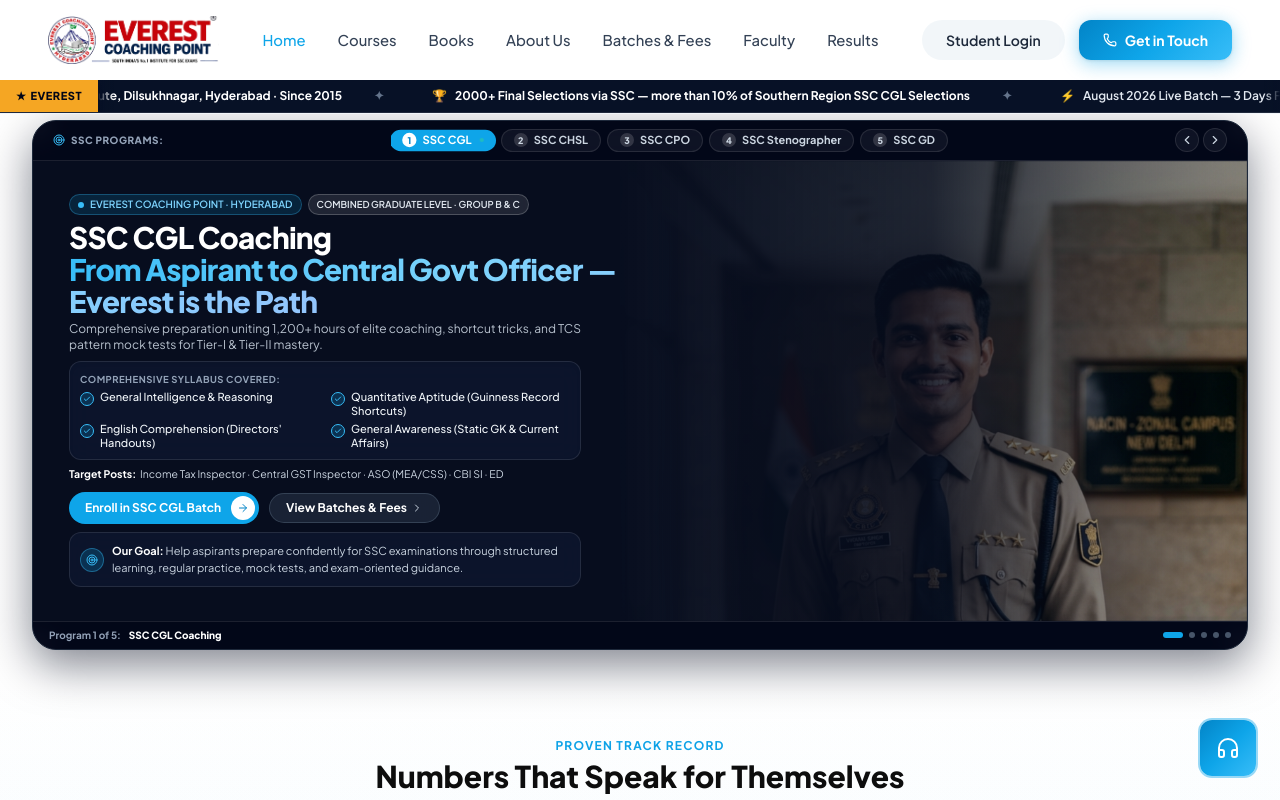
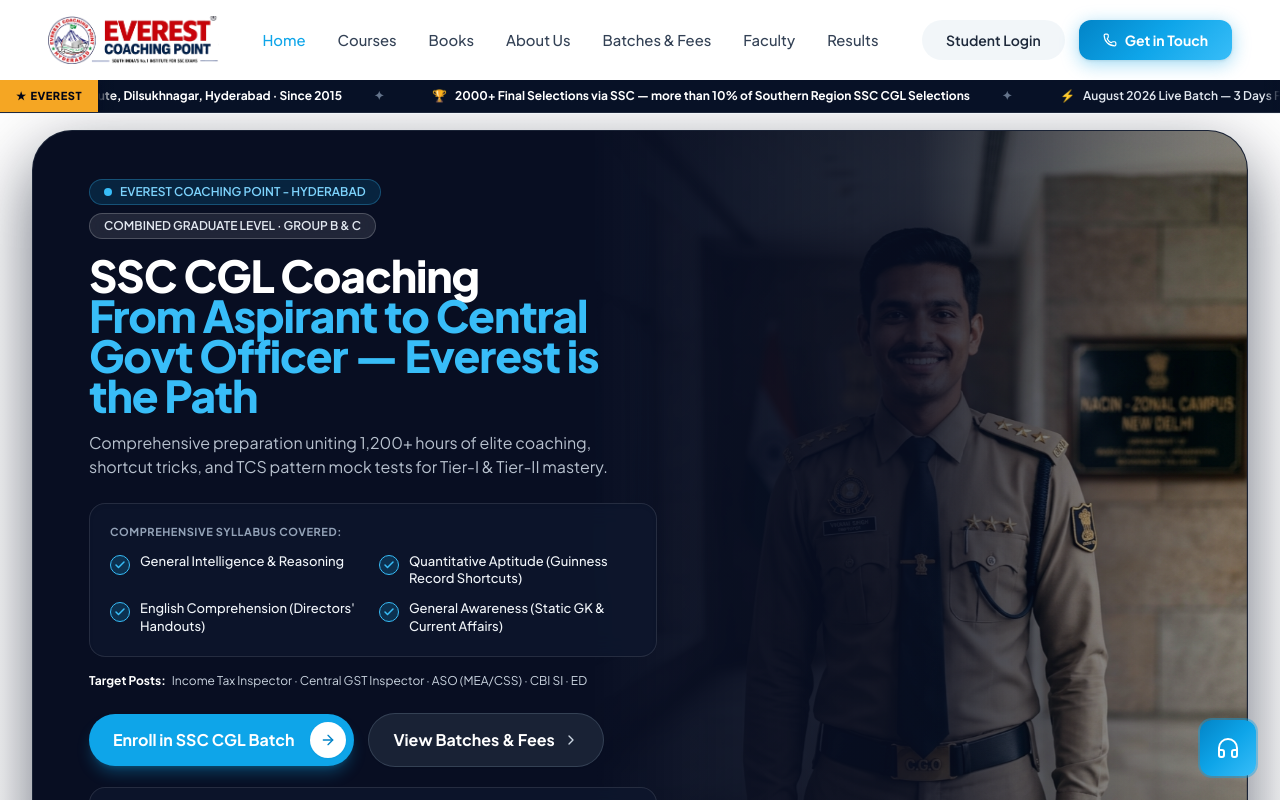
Before and after one commit to hemcharanmopidevi/everest-impact, a Next.js app: page / in a window 1280 px wide. Shown: the top 800 px of the page. Built offline with nearby package versions, Linux system fonts and the light colour scheme.

Commit message:
feat(hero): align hero banner 1:1 with user mockup, removing top/bottom header bars

```diff
--- a/src/components/hero-slider.tsx
+++ b/src/components/hero-slider.tsx
@@ -128,184 +128,122 @@
 
   return (
     <section
-      className="relative w-full px-3 sm:px-6 lg:px-8 pt-1 pb-4 md:pt-1.5 md:pb-6"
+      className="relative w-full px-3 sm:px-6 lg:px-8 py-3 md:py-4"
       onMouseEnter={() => setIsPaused(true)}
       onMouseLeave={() => setIsPaused(false)}
     >
-      <div className="mx-auto max-w-[1360px]">
-        {/* Main Hero Card Container (Tight cinematic dark banner) */}
-        <div className="relative overflow-hidden rounded-2xl sm:rounded-3xl bg-[#070d1e] text-white shadow-[0_15px_45px_rgba(3,10,30,0.5)] border border-slate-800">
+      <div className="mx-auto max-w-[1400px]">
+        {/* Main Hero Card Container matching mockup 1:1 */}
+        <div className="group relative overflow-hidden rounded-[1.75rem] sm:rounded-[2.25rem] lg:rounded-[2.5rem] bg-[#080e22] text-white shadow-[0_25px_70px_rgba(3,10,30,0.6)] border border-slate-800/80">
 
-          {/* ================= TOP COURSE TABS BAR ================= */}
-          <div className="border-b border-white/10 bg-slate-950/75 backdrop-blur-md px-3 sm:px-5 py-1.5">
-            <div className="flex items-center justify-between gap-3">
-              <span className="hidden lg:inline-flex items-center gap-1.5 text-[10px] font-black uppercase tracking-wider text-slate-400 shrink-0">
-                <Target className="size-3 text-sky-400" />
-                <span>SSC Programs:</span>
-              </span>
-
-              {/* 5 Program Clickable Tabs */}
-              <div className="flex items-center gap-1 sm:gap-1.5 overflow-x-auto no-scrollbar py-0.5 w-full lg:w-auto">
-                {sscCourses.map((course, idx) => {
-                  const isActive = idx === currentIdx;
-                  return (
-                    <button
-                      key={course.id}
-                      type="button"
-                      onClick={() => setCurrentIdx(idx)}
-                      className={`relative flex items-center gap-1.5 rounded-full px-2.5 sm:px-3 py-0.5 text-[10px] sm:text-[11px] font-bold transition-all duration-300 whitespace-nowrap shrink-0 ${
-                        isActive
-                          ? "bg-sky-500 text-white shadow-xs shadow-sky-500/30 scale-[1.02]"
-                          : "bg-white/5 hover:bg-white/10 text-slate-300 border border-white/10"
-                      }`}
-                    >
-                      <span className={`flex size-3.5 items-center justify-center rounded-full text-[9px] font-black ${
-                        isActive ? "bg-white text-sky-600" : "bg-white/15 text-slate-300"
-                      }`}>
-                        {course.num}
-                      </span>
-                      <span>{course.shortName}</span>
-                      {isActive && (
-                        <span className="size-1 rounded-full bg-emerald-400 animate-pulse ml-0.5" />
-                      )}
-                    </button>
-                  );
-                })}
-              </div>
-
-              {/* Slide Arrows */}
-              <div className="hidden sm:flex items-center gap-1 shrink-0">
-                <button
-                  type="button"
-                  onClick={handlePrev}
-                  aria-label="Previous Course"
-                  className="flex size-6 items-center justify-center rounded-full border border-white/10 bg-white/5 text-slate-300 hover:bg-sky-500 hover:text-white hover:border-sky-500 transition-colors"
-                >
-                  <ChevronLeft className="size-3.5" />
-                </button>
-                <button
-                  type="button"
-                  onClick={handleNext}
-                  aria-label="Next Course"
-                  className="flex size-6 items-center justify-center rounded-full border border-white/10 bg-white/5 text-slate-300 hover:bg-sky-500 hover:text-white hover:border-sky-500 transition-colors"
-                >
-                  <ChevronRight className="size-3.5" />
-                </button>
-              </div>
-            </div>
-          </div>
-
-          {/* ================= HERO CONTENT WRAPPER ================= */}
-          <div className="relative min-h-[390px] sm:min-h-[420px] lg:min-h-[440px] xl:min-h-[460px] flex items-center overflow-hidden">
-
-            {/* Right Side Background Officer Image */}
-            <div className="absolute inset-y-0 right-0 w-full lg:w-[56%] xl:w-[52%] z-0 pointer-events-none overflow-hidden">
+          {/* Right Background Officer Image */}
+          <div className="absolute inset-y-0 right-0 w-full lg:w-[58%] xl:w-[54%] z-0 pointer-events-none overflow-hidden">
             <Image
               key={currentCourse.image}
               src={currentCourse.image}
               alt={`${currentCourse.title} - Everest Coaching Point`}
               fill
               priority
-                className="object-cover object-[center_12%] lg:object-[center_top] transition-opacity duration-700 animate-fade-in"
+              className="object-cover object-[center_15%] lg:object-[center_top] transition-opacity duration-700 animate-fade-in"
               sizes="(max-width: 1024px) 100vw, 55vw"
             />
-              {/* Desktop smooth dark gradient mask from left */}
-              <div className="hidden lg:block absolute inset-0 bg-gradient-to-r from-[#070d1e] via-[#070d1e]/85 via-28% to-transparent" />
-              {/* Mobile/Tablet vertical gradient mask */}
-              <div className="lg:hidden absolute inset-0 bg-gradient-to-t from-[#070d1e] via-[#070d1e]/90 to-[#070d1e]/50" />
+            {/* Desktop gradient mask from left */}
+            <div className="hidden lg:block absolute inset-0 bg-gradient-to-r from-[#080e22] via-[#080e22]/85 via-32% to-transparent" />
+            {/* Mobile/Tablet gradient mask */}
+            <div className="lg:hidden absolute inset-0 bg-gradient-to-t from-[#080e22] via-[#080e22]/90 to-[#080e22]/45" />
           </div>
 
-            {/* Floating Circular 2,000+ Selections Completed Badge (Center-Right Inset) */}
-            <div className="hidden xl:flex absolute left-[48%] 2xl:left-[46%] top-1/2 -translate-y-1/2 -translate-x-1/2 z-20 flex-col items-center justify-center pointer-events-none animate-fade-in">
-              <div className="relative flex size-20 xl:size-22 flex-col items-center justify-center rounded-full bg-white shadow-[0_10px_30px_rgba(0,0,0,0.5)] p-1">
-                <div className="relative flex size-full flex-col items-center justify-center rounded-full border-2 border-slate-100 border-t-sky-500 border-r-sky-500 border-b-sky-500 bg-white">
-                  <Users className="size-3 text-sky-500 mb-0.5" />
-                  <span className="text-base xl:text-lg font-black text-slate-900 leading-none">2,000+</span>
-                  <span className="text-[7.5px] xl:text-[8px] font-semibold text-slate-600 leading-tight text-center mt-0.5 px-0.5">
+          {/* Floating Center-Right Circular 2,000+ Selections Completed Badge */}
+          <div className="hidden xl:flex absolute left-[49%] 2xl:left-[47%] top-1/2 -translate-y-1/2 -translate-x-1/2 z-20 flex-col items-center justify-center pointer-events-none animate-fade-in">
+            <div className="relative flex size-28 xl:size-32 flex-col items-center justify-center rounded-full bg-white shadow-[0_15px_45px_rgba(0,0,0,0.55)] p-2">
+              <div className="relative flex size-full flex-col items-center justify-center rounded-full border-[3px] border-slate-100 border-t-sky-500 border-r-sky-500 border-b-sky-500 bg-white">
+                <Users className="size-4 text-sky-500 mb-0.5" />
+                <span className="text-xl xl:text-2xl font-black text-slate-900 leading-none">2,000+</span>
+                <span className="text-[9px] xl:text-[10px] font-semibold text-slate-600 leading-tight text-center mt-1 px-1">
                   SSC Selections<br />Completed
                 </span>
               </div>
             </div>
           </div>
 
-            {/* Left Content Column: Course Details, Syllabus & CTAs */}
-            <div className="relative z-10 w-full lg:w-[60%] xl:w-[54%] px-4 py-3 sm:px-7 sm:py-4 lg:px-9 lg:py-4 flex flex-col justify-center">
+          {/* Hero Content Area */}
+          <div className="relative z-10 w-full lg:w-[62%] xl:w-[56%] px-6 py-8 sm:px-10 sm:py-10 md:px-12 lg:px-14 lg:py-12 flex flex-col justify-center">
 
             {/* Top Badges */}
-              <div className="flex flex-wrap items-center gap-1.5 mb-1.5">
-                <span className="inline-flex items-center gap-1.5 rounded-full bg-sky-500/15 backdrop-blur-md px-2 py-0.5 text-[10px] font-semibold text-sky-300 border border-sky-400/30 shadow-xs">
-                  <span className="size-1.5 rounded-full bg-sky-400" />
-                  <span>EVEREST COACHING POINT · HYDERABAD</span>
+            <div className="flex flex-wrap items-center gap-2 mb-3.5 sm:mb-4">
+              <span className="inline-flex items-center gap-2 rounded-full bg-sky-500/15 backdrop-blur-md px-3.5 py-1 text-xs font-semibold text-sky-300 border border-sky-400/30 shadow-xs">
+                <span className="size-2 rounded-full bg-sky-400" />
+                <span>EVEREST COACHING POINT - HYDERABAD</span>
               </span>
 
-                <span className="inline-flex items-center rounded-full bg-white/10 backdrop-blur-md px-2 py-0.5 text-[9.5px] font-semibold text-slate-200 border border-white/20">
+              <span className="inline-flex items-center rounded-full bg-white/10 backdrop-blur-md px-3.5 py-1 text-xs font-semibold text-slate-200 border border-white/20">
                 {currentCourse.badge}
               </span>
             </div>
 
             {/* Main Headline */}
-              <h1 className="text-xl sm:text-2xl lg:text-[1.85rem] font-black tracking-tight text-white leading-[1.12]">
+            <h1 className="text-3xl sm:text-4xl lg:text-[2.75rem] font-black tracking-tight text-white leading-[1.12]">
               {currentCourse.title} <br />
-                <span className="bg-gradient-to-r from-sky-400 via-sky-300 to-blue-300 bg-clip-text text-transparent">
+              <span className="text-sky-400">
                 {currentCourse.headline}
               </span>
             </h1>
 
             {/* Subtitle / Overview */}
-              <p className="mt-1 text-[11px] sm:text-xs text-slate-300/90 leading-normal max-w-lg font-normal">
+            <p className="mt-3.5 sm:mt-4 text-xs sm:text-sm md:text-base text-slate-300/90 leading-relaxed max-w-xl font-normal">
               {currentCourse.desc}
             </p>
 
             {/* Comprehensive Syllabus Checklist Card */}
-              <div className="mt-2 rounded-xl bg-[#0e172e]/85 backdrop-blur-md border border-white/10 p-2 sm:p-2.5 shadow-inner max-w-lg">
-                <p className="text-[9.5px] font-bold uppercase tracking-wider text-slate-400 mb-1">
+            <div className="mt-5 sm:mt-6 rounded-2xl bg-[#0e172e]/80 backdrop-blur-md border border-white/10 p-4 sm:p-5 shadow-inner max-w-xl">
+              <p className="text-[11px] font-bold uppercase tracking-wider text-slate-400 mb-3">
                 COMPREHENSIVE SYLLABUS COVERED:
               </p>
-                <div className="grid grid-cols-1 sm:grid-cols-2 gap-x-3 gap-y-1 text-[10.5px] sm:text-[11px] font-medium text-slate-100">
+              <div className="grid grid-cols-1 sm:grid-cols-2 gap-3 text-xs sm:text-[13px] font-medium text-slate-100">
                 {currentCourse.subjects.map((sub) => (
-                    <div key={sub} className="flex items-start gap-1.5">
-                      <div className="size-3.5 rounded-full bg-sky-500/20 border border-sky-400 flex items-center justify-center shrink-0 mt-0.5">
-                        <Check className="size-2 text-sky-400 stroke-[3]" />
+                  <div key={sub} className="flex items-start gap-2.5">
+                    <div className="size-5 rounded-full bg-sky-500/20 border border-sky-400 flex items-center justify-center shrink-0 mt-0.5">
+                      <Check className="size-3 text-sky-400 stroke-[3]" />
                     </div>
-                      <span className="leading-tight">{sub}</span>
+                    <span className="leading-snug">{sub}</span>
                   </div>
                 ))}
               </div>
             </div>
 
             {/* Target Posts Badge Strip */}
-              <div className="mt-1.5 flex flex-wrap items-baseline gap-1 text-[10.5px] text-slate-300">
+            <div className="mt-3.5 sm:mt-4 flex flex-wrap items-baseline gap-1.5 text-xs text-slate-300">
               <span className="font-bold text-white">Target Posts:</span>
               <span className="text-slate-300">{currentCourse.targetPosts}</span>
             </div>
 
             {/* CTA Buttons */}
-              <div className="mt-2.5 flex flex-col sm:flex-row items-stretch sm:items-center gap-2 sm:gap-2.5">
+            <div className="mt-5 sm:mt-6 flex flex-col sm:flex-row items-stretch sm:items-center gap-3.5">
               <a
                 href={`https://wa.me/919030030185?text=Hello%20Everest%20Coaching%20Point,%20I%20want%20to%20enroll%20in%20the%20${encodeURIComponent(currentCourse.title)}%20Batch.`}
                 target="_blank"
                 rel="noreferrer"
-                  className="inline-flex items-center justify-between gap-2.5 rounded-full bg-sky-500 hover:bg-sky-400 active:scale-[0.98] pl-4 pr-1 py-1 text-[11px] sm:text-xs font-bold text-white shadow-xs shadow-sky-500/30 transition-all duration-200"
+                className="inline-flex items-center justify-between gap-4 rounded-full bg-sky-500 hover:bg-sky-400 active:scale-[0.98] pl-6 pr-2 py-2 text-sm sm:text-base font-bold text-white shadow-lg shadow-sky-500/30 transition-all duration-200"
               >
                 <span>Enroll in {currentCourse.shortName} Batch</span>
-                  <span className="flex size-6 sm:size-6.5 items-center justify-center rounded-full bg-white text-sky-600 shadow-xs shrink-0">
-                    <ArrowRight className="size-3" />
+                <span className="flex size-9 items-center justify-center rounded-full bg-white text-sky-600 shadow-sm shrink-0">
+                  <ArrowRight className="size-4" />
                 </span>
               </a>
 
               <a
                 href="#fees"
-                  className="inline-flex items-center justify-center gap-1 rounded-full bg-slate-800/80 hover:bg-slate-700/80 active:scale-[0.98] px-4 py-1.5 text-[11px] sm:text-xs font-bold text-white border border-slate-600/60 backdrop-blur-md shadow-xs transition-all duration-200 text-center"
+                className="inline-flex items-center justify-center gap-2 rounded-full bg-slate-800/80 hover:bg-slate-700/80 active:scale-[0.98] px-6 py-3.5 text-sm sm:text-base font-bold text-white border border-slate-600/60 backdrop-blur-md shadow-sm transition-all duration-200 text-center"
               >
                 <span>View Batches &amp; Fees</span>
-                  <ChevronRight className="size-3 text-slate-300" />
+                <ChevronRight className="size-4 text-slate-300" />
               </a>
             </div>
 
             {/* Our Goal Banner */}
-              <div className="mt-2 rounded-xl bg-[#0e172e]/85 backdrop-blur-md border border-white/10 p-2 sm:p-2.5 flex items-start sm:items-center gap-2 max-w-lg text-[10px] sm:text-[11px] text-slate-300">
-                <div className="size-6 rounded-full bg-sky-500/20 border border-sky-400/40 flex items-center justify-center shrink-0">
-                  <Target className="size-3 text-sky-400" />
+            <div className="mt-4 sm:mt-5 rounded-2xl bg-[#0e172e]/80 backdrop-blur-md border border-white/10 p-3 sm:p-3.5 flex items-start sm:items-center gap-3 max-w-xl text-xs text-slate-300">
+              <div className="size-9 rounded-full bg-sky-500/20 border border-sky-400/40 flex items-center justify-center shrink-0">
+                <Target className="size-4 text-sky-400" />
               </div>
               <div>
                 <span className="font-bold text-white">Our Goal: </span>
@@ -315,56 +253,40 @@
 
           </div>
 
-          </div>
-
-          {/* ================= BOTTOM SLIDER INDICATOR BAR ================= */}
-          <div className="flex items-center justify-between border-t border-white/10 bg-slate-950/75 backdrop-blur-md px-4 py-1.5">
-            <div className="flex items-center gap-2">
-              <span className="text-[10px] font-bold text-slate-400">
-                Program {currentIdx + 1} of {total}:
-              </span>
-              <span className="text-[10px] font-black text-white">
-                {currentCourse.title}
-              </span>
-            </div>
-
-            {/* Slide Pill Dots */}
-            <div className="flex items-center gap-1.5">
+          {/* Floating Subtle Slide Navigation Dots on Bottom Right */}
+          <div className="absolute bottom-4 right-6 z-20 hidden sm:flex items-center gap-1.5 bg-black/40 backdrop-blur-md px-3 py-1.5 rounded-full border border-white/10">
             {sscCourses.map((c, i) => (
               <button
                 key={c.id}
                 type="button"
                 aria-label={`Go to ${c.title}`}
                 onClick={() => setCurrentIdx(i)}
-                  className={`h-1.5 rounded-full transition-all duration-300 ${
+                className={`h-2 rounded-full transition-all duration-300 ${
                   i === currentIdx
-                      ? "w-5 bg-sky-500"
-                      : "w-1.5 bg-slate-600 hover:bg-slate-500"
+                    ? "w-6 bg-sky-500 shadow-xs"
+                    : "w-2 bg-white/40 hover:bg-white/70"
                 }`}
               />
             ))}
           </div>
 
-            {/* Mobile / Compact Next & Prev Buttons */}
-            <div className="flex items-center gap-1 sm:hidden">
+          {/* Floating Next/Prev Arrow Controls (Discreet on hover) */}
           <button
             type="button"
             onClick={handlePrev}
             aria-label="Previous Program"
-                className="flex size-5 items-center justify-center rounded-full border border-white/10 bg-white/5 text-slate-300"
+            className="absolute left-3 top-1/2 -translate-y-1/2 z-20 flex size-9 items-center justify-center rounded-full bg-black/40 hover:bg-sky-500 text-white backdrop-blur-md border border-white/15 opacity-0 group-hover:opacity-100 transition-all duration-200"
           >
-                <ChevronLeft className="size-3" />
+            <ChevronLeft className="size-5" />
           </button>
           <button
             type="button"
             onClick={handleNext}
             aria-label="Next Program"
-                className="flex size-5 items-center justify-center rounded-full border border-white/10 bg-white/5 text-slate-300"
+            className="absolute right-3 top-1/2 -translate-y-1/2 z-20 flex size-9 items-center justify-center rounded-full bg-black/40 hover:bg-sky-500 text-white backdrop-blur-md border border-white/15 opacity-0 group-hover:opacity-100 transition-all duration-200"
           >
-                <ChevronRight className="size-3" />
+            <ChevronRight className="size-5" />
           </button>
-            </div>
-          </div>
 
         </div>
       </div>
```
Lines whose indentation alone changed are shown as unchanged.
